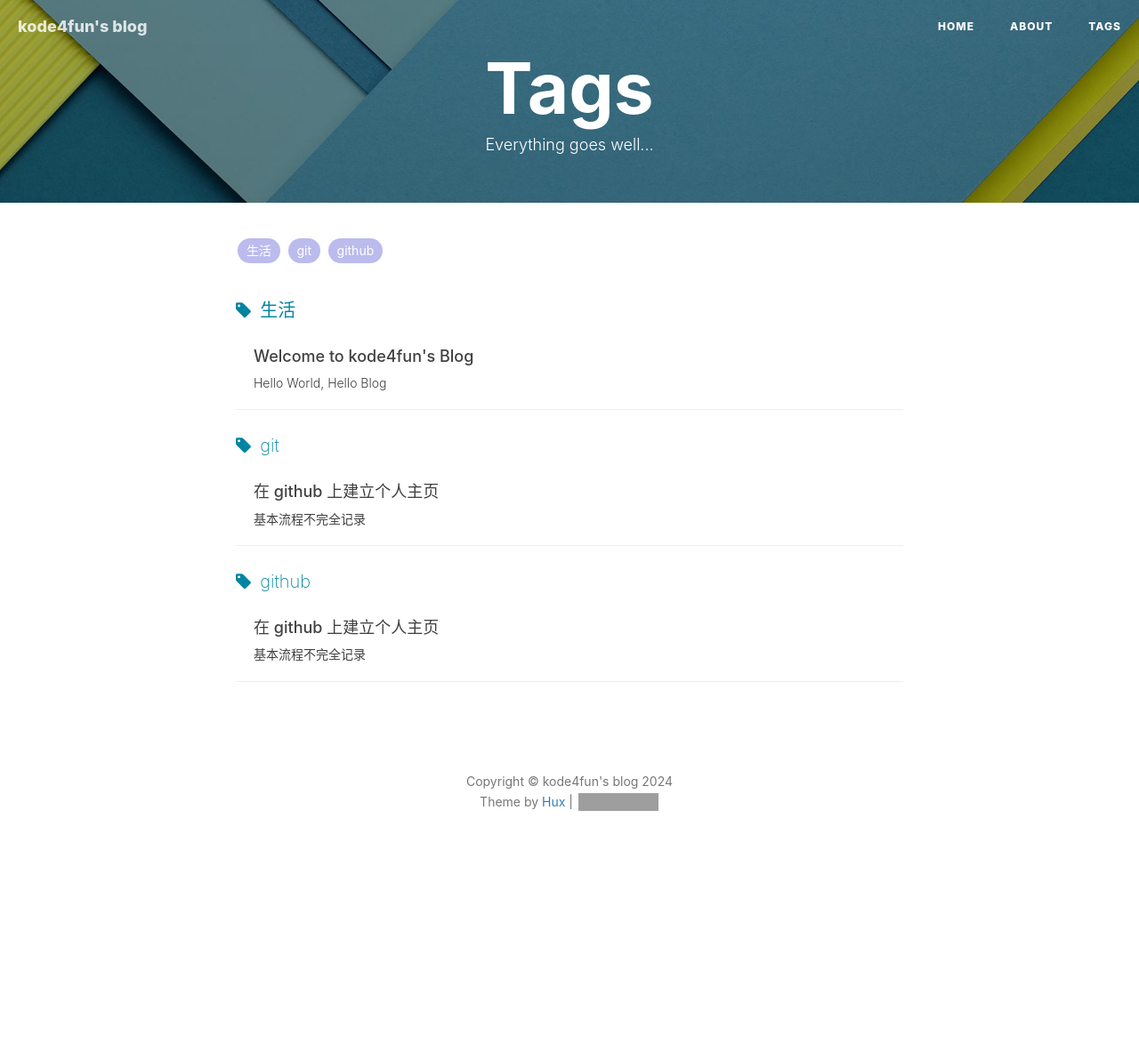
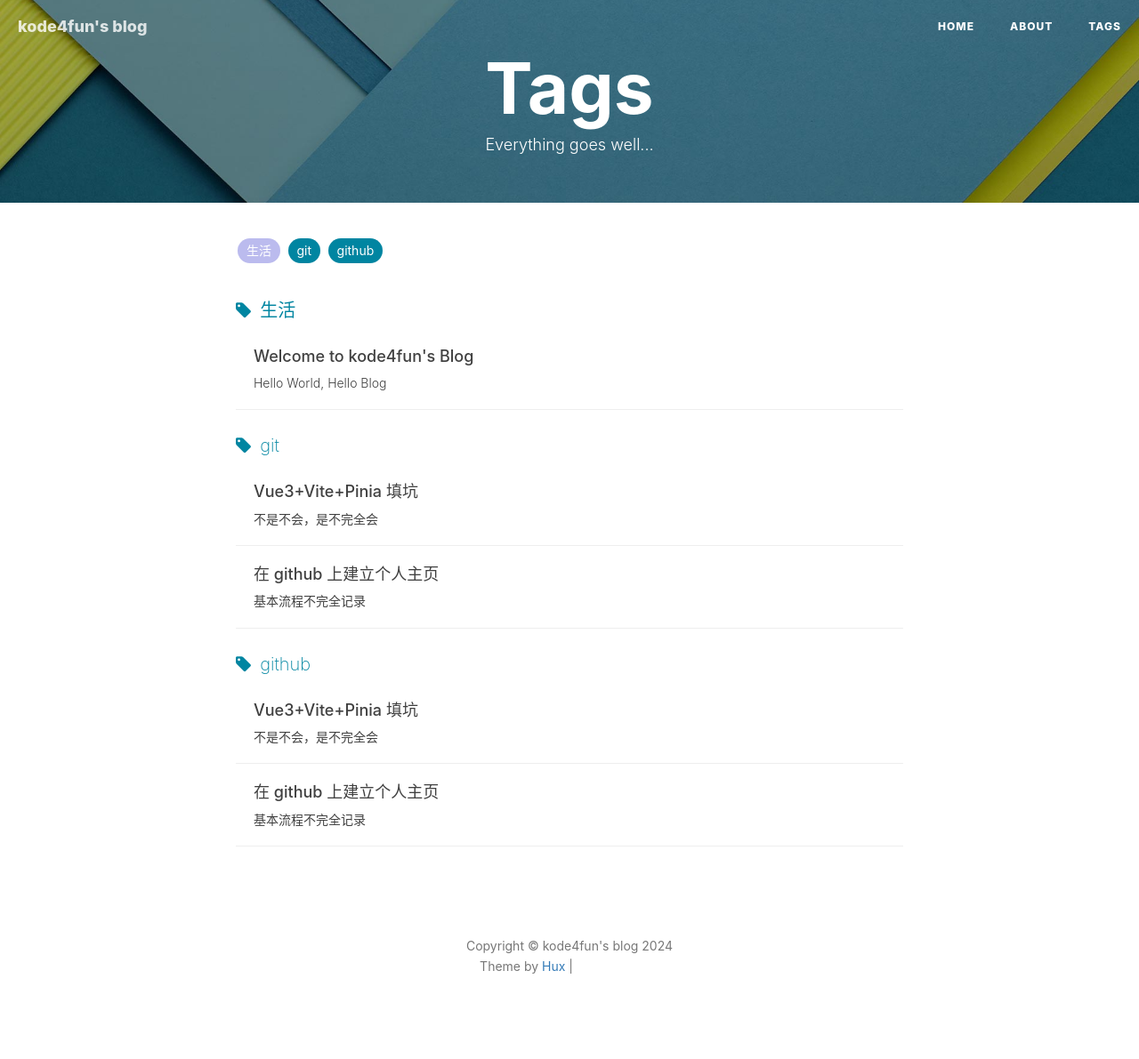
Before and after one commit to kode4fun/kode4fun.github.io, a Jekyll site: the page built from tags.html, in a window 1280 px wide. Shown: the whole page at 89% size. Built offline with Jekyll 4.4.1, drawn with Linux system fonts in a browser that asks for light colours; nearby versions of some CDN libraries; comment, search, counter and statistics services are not loaded; before the commit the page ends 1006 px from its top, so only the background shows below that; some of the changed lines change nothing that is shown; grey boxes are pictures that could not be loaded.

Commit message:
new post

```diff
--- a/_config.yml
+++ b/_config.yml
@@ -9,7 +9,6 @@ url: https://kode4fun.github.io              # your host, for absolute URL
 baseurl: ""         # for example, '/blog' if your blog hosted on 'host/blog'
 
 
-
 # SNS settings
 RSS: false
 # weibo_username:     kode4fun
@@ -17,7 +16,6 @@ RSS: false
 # github_username:    kode4fun
 # #twitter_username:  kode4fun
 # facebook_username:  kode4fun
-
 
 
 # Build settings
@@ -55,8 +53,6 @@ kramdown:
 # duoshuo_share: true                     # set to false if you want to use Comment without Sharing
 
 
-
-
 # Analytics settings
 # Baidu Analytics
 # ba_track_id: 4cc1f2d8f3067386cc5cdb626a202900
@@ -79,8 +75,6 @@ sidebar-avatar: /img/avatar.jpg      # use absolute URL, seeing it's used in bot
 featured-tags: true                     # whether or not using Feature-Tags
 featured-condition-size: 1              # A tag will be featured if the size of it is more than this condition value
 
-
-
 # Friends
 friends: [
     {
--- /dev/null
+++ b/_posts/2024-07-12-VUE3-Vite-Pinia-pitfalls.markdown
@@ -0,0 +1,27 @@
+---
+layout:     post
+title:      "Vue3+Vite+Pinia 填坑"
+subtitle:   "不是不会，是不完全会"
+date:       2024-07-12 00:00:00
+author:     "kode4fun"
+header-img: "img/post-bg-2015.jpg"
+tags:
+    - git
+    - github
+---
+
+> Vue3+Vite+Pinia 黄金搭档里的超级大坑。
+
+### 持久化问题
+在使用 **setup** 语法写 Pinia 时，`ref` 和 `reactive` 的变量相当于 `state`， `computed` 相当于 `getter`，而 `function` 相当于 `action`，但是需要 `export` 出来才有用，如果光定义而不导出，是没有效果的。
+当配合 _pinia-plugin-persistedstate_ 进行持久化，如果不注意可能导致无法持久化。
+
+### xlsx-style 问题
+Vue3+Vite 安装 xlsx-style 后，出现 `Can‘t resolve ‘./cptable‘ in ‘xxx\node_modules_xlsx`。
+某度出来的要么改源代码，要么改 _vite.config.json_，都行不通，应直接使用 `xlsx-style` 包代替。
+测试环境 vue 3.4.29 + vite 5.3.1。
+
+
+### 测试图片
+<!-- <img src="/img/in-post/moon-in-the-sky.jpg" align="center" width="50%"> -->
+<!-- ![moon in the sky](/img/in-post/moon-in-the-sky.jpg) -->
```
Also changed, not shown: img/in-post/moon-in-the-sky.jpg (added).
